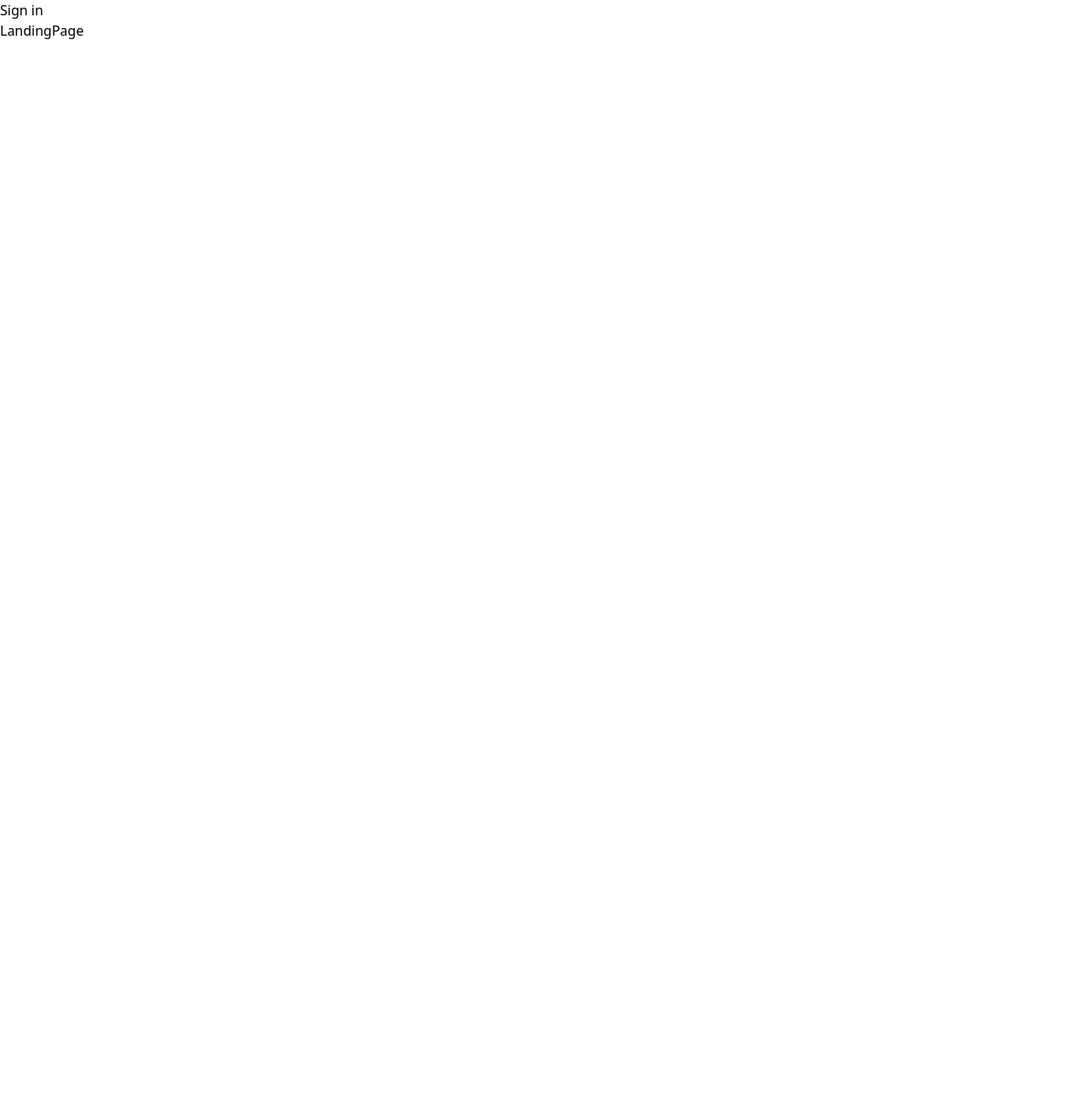
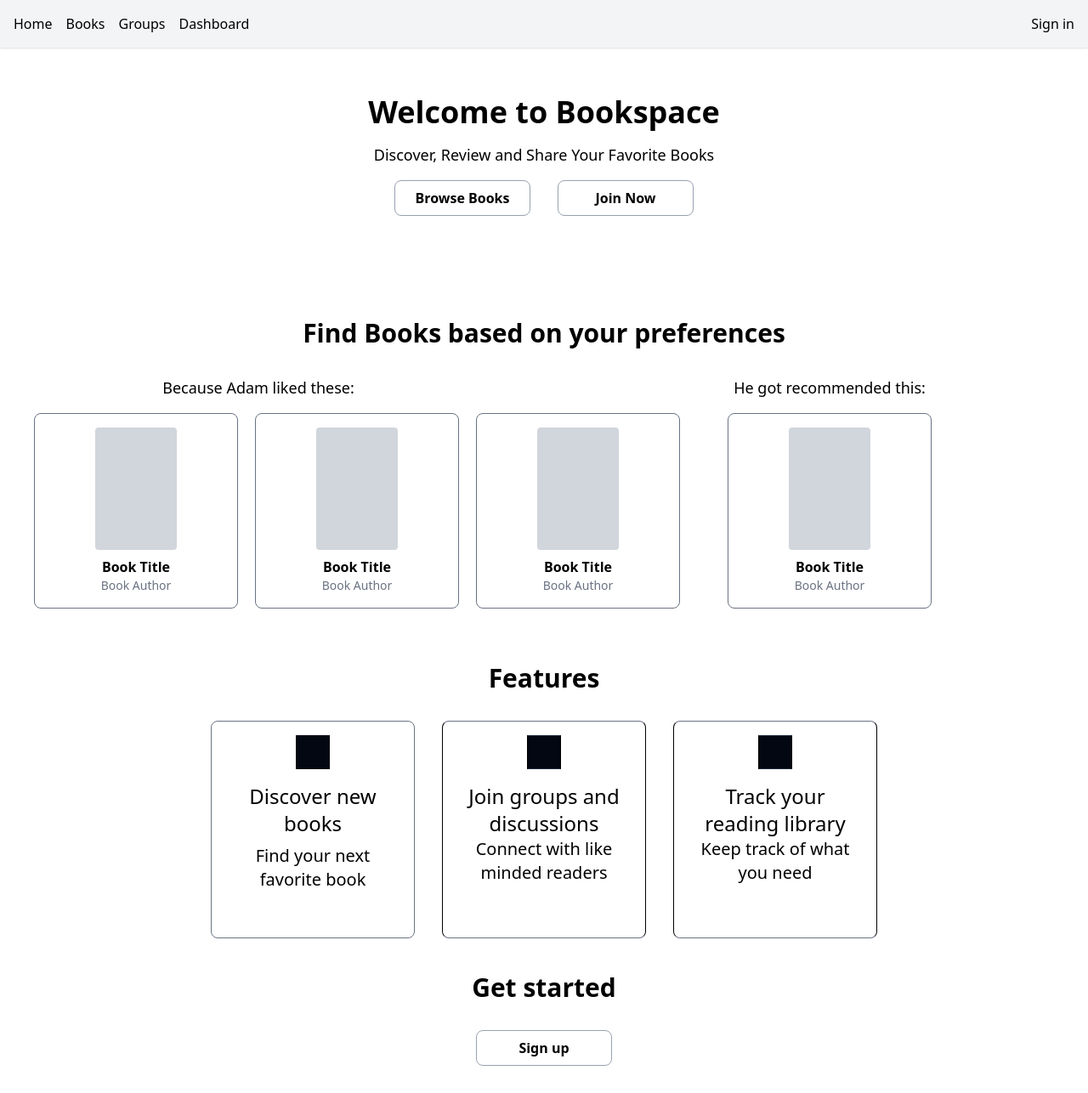
Before and after one commit to osman-m00/booky, a React (Vite) app in the folder Frontend/bookspace/: page / in a window 1280 px wide. Shown: the whole page at 85% size. Before the commit the page ends 800 px from the top, so only its background shows below. Built offline with nearby package versions, Linux system fonts and the light colour scheme; no server answers.

Commit message:
landing page prototype

```diff
--- a/Frontend/bookspace/src/App.jsx
+++ b/Frontend/bookspace/src/App.jsx
@@ -1,22 +1,23 @@
 import { Route, Routes } from 'react-router-dom'
 import './App.css'
-import NavBar from './components/navigation/Navbar.jsx'
 import BookDetailsPage from './components/pages/books/BookDetailsPage.jsx'
 import BooksListPage from './components/pages/books/BooksListPage.jsx'
 import Dashboard from './components/pages/Dashboard.jsx'
 import LandingPage from './components/pages/LandingPage.jsx'
-import ProtectedRoute from './auth/ProtectedRoute.jsx';
+import ProtectedRoute from './auth/ProtectedRoute.jsx'
+import HeaderLayout from './components/layouts/HeaderLayout.jsx'
+
 function App() {
-
   return (
- <div>
-  <NavBar/>
-  <Routes>
-      {/* Public Routes */}
+    <Routes>
+      <Route element={<HeaderLayout />}>
+        {/* Public Routes */}
         <Route path="/" element={<LandingPage />} />
         <Route path="/books" element={<BooksListPage />} />
         <Route path="/books/:id" element={<BookDetailsPage />} />
-          <Route
+
+        {/* Protected Route */}
+        <Route
           path="/dashboard"
           element={
             <ProtectedRoute>
@@ -24,8 +25,8 @@ function App() {
             </ProtectedRoute>
           }
         />
-  </Routes>
- </div>
+      </Route>
+    </Routes>
   )
 }
 
--- /dev/null
+++ b/Frontend/bookspace/src/components/layouts/HeaderLayout.jsx
@@ -0,0 +1,15 @@
+import React from 'react'
+import Navbar from '../navigation/Navbar'
+import { Outlet } from 'react-router-dom'
+const HeaderLayout = () => {
+  return (
+    <div>
+        <Navbar/>
+        <main>
+        <Outlet/>
+        </main>
+    </div>
+  )
+}
+
+export default HeaderLayout
--- a/Frontend/bookspace/src/components/navigation/Navbar.jsx
+++ b/Frontend/bookspace/src/components/navigation/Navbar.jsx
@@ -1,14 +1,25 @@
-import React from 'react'
 import { SignedIn, SignedOut, UserButton, SignInButton } from '@clerk/clerk-react'
+import { NavLink } from 'react-router-dom'
+
 const Navbar = () => {
   return (
-    <header>
+    <header className="flex justify-between items-center p-4 bg-gray-100 shadow">
+      <nav className="flex gap-4">
+        <NavLink to="/" className="hover:underline">Home</NavLink>
+        <NavLink to="/books" className="hover:underline">Books</NavLink>
+        <NavLink to="/groups" className="hover:underline">Groups</NavLink>
+        <NavLink to="/dashboard" className="hover:underline">Dashboard</NavLink>
+      </nav>
+
+      {/* Clerk handles auth-aware rendering */}
+      <div>
+        <SignedIn>
+          <UserButton/>
+        </SignedIn>
         <SignedOut>
-            <SignInButton/>
+          <SignInButton mode="modal" />
         </SignedOut>
-        <SignedIn>
-            <UserButton/>
-        </SignedIn>
+      </div>
     </header>
   )
 }
--- a/Frontend/bookspace/src/components/pages/LandingPage.jsx
+++ b/Frontend/bookspace/src/components/pages/LandingPage.jsx
@@ -1,8 +1,16 @@
-import React from 'react'
-
+import HeroSection from '../sections/HeroSection'
+import FeaturedBooks from '../sections/FeaturedBooks'
+import Features from '../sections/Features'
+import CTA from '../sections/CTA'
 const LandingPage = () => {
   return (
-    <div>LandingPage</div>
+    <div>
+    <HeroSection/>
+    <FeaturedBooks/>
+    <Features/>
+    <CTA/>
+    </div>
+
   )
 }
 
--- /dev/null
+++ b/Frontend/bookspace/src/components/sections/CTA.jsx
@@ -0,0 +1,15 @@
+import React from 'react'
+
+const CTA = () => {
+  return (
+    <section >
+    <div className='mt-10 flex flex-col items-center mb-8'>
+        <h1 className='text-center text-3xl font-bold mb-8'>Get started</h1>
+        <button className='w-40 border border-gray-400 rounded-lg px-4 py-2 font-bold
+        transform transition duration-800 hover:scale-105 ease-in-out cursor-pointer'>Sign up</button>
+    </div>
+     </section>
+  )
+}
+
+export default CTA
--- /dev/null
+++ b/Frontend/bookspace/src/components/sections/FeaturedBooks.jsx
@@ -0,0 +1,48 @@
+import React from 'react'
+
+const FeaturedBooks = () => {
+  return (
+    <section className="py-16">
+      <h2 className="text-center text-3xl font-bold mb-8">
+        Find Books based on your preferences
+      </h2>
+
+      <div className="grid grid-cols-2 gap-16 items-start">
+
+        {/* Left Column */}
+        <div className="flex flex-col">
+          <p className="mb-4 text-lg font-medium text-center">
+            Because Adam liked these:
+          </p>
+          <div className="grid grid-cols-2 md:grid-cols-3 gap-65 ml-40 justify-items-center">
+            {[1, 2, 3].map((book) => (
+              <div
+                key={book}
+                className="flex flex-col items-center border border-gray-500 rounded-lg p-4 transform transition duration-200 hover:scale-105 w-60"
+              >
+                <div className="w-24 h-36 bg-gray-300 rounded mb-2"></div>
+                <p className="font-semibold text-center">Book Title</p>
+                <p className="text-sm text-gray-500 text-center">Book Author</p>
+              </div>
+            ))}
+          </div>
+        </div>
+
+        {/* Right Column */}
+        <div className="flex flex-col items-center">
+          <p className="mb-4 text-lg font-medium text-center">
+            He got recommended this:
+          </p>
+          <div className="flex flex-col items-center border border-gray-500 rounded-lg p-4 transform transition duration-200 hover:scale-105 w-60">
+            <div className="w-24 h-36 bg-gray-300 rounded mb-2"></div>
+            <p className="font-semibold text-center">Book Title</p>
+            <p className="text-sm text-gray-500 text-center">Book Author</p>
+          </div>
+        </div>
+
+      </div>
+    </section>
+  )
+}
+
+export default FeaturedBooks
--- /dev/null
+++ b/Frontend/bookspace/src/components/sections/Features.jsx
@@ -0,0 +1,29 @@
+import React from 'react'
+
+const Features = () => {
+  return (
+    <section>
+        <h2 className='text-center text-3xl font-bold mb-8'>Features</h2>
+        <div className='grid grid-flow-col justify-center gap-8'>
+        <div className='flex flex-col border border-gray-500 items-center w-60 h-64 p-4 rounded-lg'>
+        <div className='w-10 h-10 bg-gray-950 mb-4'></div>
+        <h2 className='text-2xl text-center mb-2'>Discover new books</h2>
+        <p className='text-xl text-center'>Find your next favorite book</p>
+        </div>
+        <div className='flex flex-col border border-y-gray-500 items-center w-60 h-64 p-4 rounded-lg'>
+        <div className='border border-y-gray-800 w-10 h-10 bg-gray-950 mb-4'></div>
+        <h2 className='text-2xl text-center'>Join groups and discussions</h2>
+        <p className='text-xl text-center'>Connect with like minded readers</p>
+        </div>
+        <div className='flex flex-col border border-y-gray-500 items-center w-60 h-64 p-4 rounded-lg'>
+        <div className='border border-y-gray-800 w-10 h-10 bg-gray-950 mb-4'></div>
+        <h2 className='text-2xl text-center'>Track your reading library</h2>
+        <p className='text-xl text-center'>Keep track of what you need</p>
+        </div>
+
+        </div>
+    </section>
+  )
+}
+
+export default Features
--- /dev/null
+++ b/Frontend/bookspace/src/components/sections/HeroSection.jsx
@@ -0,0 +1,18 @@
+import React from 'react'
+
+const HeroSection = () => {
+  return (
+    <section className='text-center py-14'>
+        <h1 className='text-4xl font-bold'>Welcome to Bookspace</h1>
+        <p className='mt-4 text-lg'>Discover, Review and Share Your Favorite Books</p>
+        <div className='mt-4 space-x-8'>
+            <button className='w-40 border border-gray-400 rounded-lg px-4 py-2 font-bold
+            transform transition duration-800 ease-in-out hover:scale-105 cursor-pointer'>Browse Books</button>
+            <button className='w-40 border border-gray-400 rounded-lg px-4 py-2 font-bold
+            transform transition duration-800 ease-in-out hover:scale-105 cursor-pointer'>Join Now</button>
+        </div>
+    </section>
+  )
+}
+
+export default HeroSection
--- a/Frontend/bookspace/src/main.jsx
+++ b/Frontend/bookspace/src/main.jsx
@@ -9,7 +9,7 @@ import ClerkProviderWithRouter from './auth/ClerkProviderWithRouter.jsx'
 createRoot(document.getElementById('root')).render(
   <StrictMode>
   <BrowserRouter>
-    <ClerkProviderWithRouter>
+    <ClerkProviderWithRouter afterSignOutUrl="/">
     <App />
     </ClerkProviderWithRouter>
     </BrowserRouter>
```
